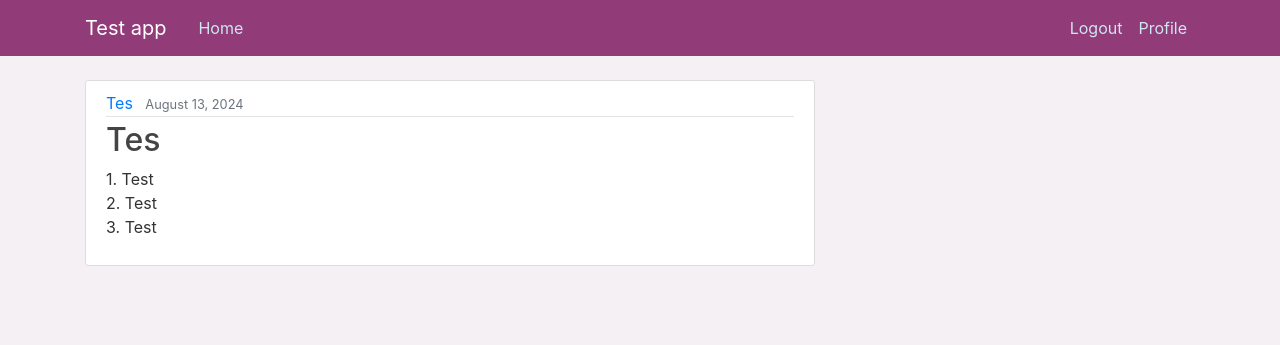
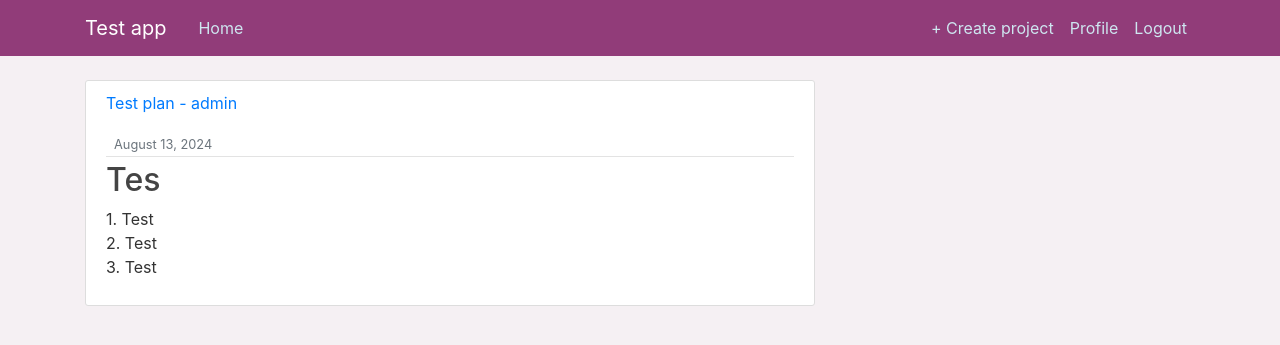
Before and after one commit to mangofoxx/ppp_test_application, a Django app: page /projects/2/2 in a window 1280 px wide. Shown: the top 345 px of the page. Run offline with Django 5.2, Linux system fonts and the light colour scheme; a user stored in the database is signed in; data comes from the database, SQL or seed files in the repository; both versions use the stored data as it was after the commit; some libraries are stand-ins or nearby versions.

Commit message:
feat: Add test scenario create/update/view

```diff
--- a/test_application/test_ops/templates/test_ops/base.html
+++ b/test_application/test_ops/templates/test_ops/base.html
@@ -32,8 +32,9 @@
             </div>
             <div class="navbar-nav">
                 {% if user.is_authenticated %}
-                    <a class="nav-item nav-link" href="{% url 'logout' %}">Logout</a>
-                    <a class="nav-item nav-link" href="{% url 'profile' %}">Profile</a>
+                 <a class="nav-item nav-link" href="{% url 'project-create' %}">+ Create project</a>
+                 <a class="nav-item nav-link" href="{% url 'profile' %}">Profile</a>
+                 <a class="nav-item nav-link" href="{% url 'logout' %}">Logout</a>
                 {% else %}
                   <a class="nav-item nav-link" href="{% url 'login' %}">Login</a>
                   <a class="nav-item nav-link" href="{% url 'register' %}">Register</a>
--- a/test_application/test_ops/templates/test_ops/home.html
+++ b/test_application/test_ops/templates/test_ops/home.html
@@ -10,6 +10,9 @@
                   <small class="text-muted">{{ project.date_created }}</small>
                 </div>
               {% endfor %}
+                <div class="article-metadata">
+                  <a class="btn btn-lg btn-primary my-button-color" href="{% url 'project-create' %}">Create</a>
+                </div>
               {% else %}
                 <div class="card text-center">
                   <div class="card-header">
--- a/test_application/test_ops/templates/test_ops/test_scenario_detail.html
+++ b/test_application/test_ops/templates/test_ops/test_scenario_detail.html
@@ -4,15 +4,16 @@
     <article class="media content-section">
           <div class="media-body">
             <div class="article-metadata">
-              <a class="mr-2" href="#">{{ object.title }}</a>
+              <a class="mr-2" href="{% url 'project-details' object.project_id %}">
+                  <p>{{ object.project.title }}</p>
+              </a>
               <small class="text-muted">{{ object.date_created|date:"F d, Y" }}</small>
             </div>
             <h2>{{ object.title }}</h2>
             <p class="article-content">{{ object.description }}</p>
             <div>
-                {% if object.author == user %}
-                    <a class="btn-secondary btn-sm mt-1 mb-1" href="#">Update</a>
-                    <a class="btn-danger btn-sm mt-1 mb-1" href="#">Delete</a>
+                {% if object.owner == user %}
+                    <a class="btn-danger btn-sm mt-1 mb-1" href="{% url 'test_scenario-delete' object.project_id object.id %}">Delete</a>
                 {% endif %}
             </div>
           </div>
--- a/test_application/test_ops/urls.py
+++ b/test_application/test_ops/urls.py
@@ -1,8 +1,20 @@
 from django.urls import path
-from test_ops.views import HomeView, ProjectDetailsView, TestScenarioView
+from test_ops.views import (
+    HomeView,
+    ProjectDetailsView,
+    TestScenarioView,
+    TestScenarioCreateView,
+    TestScenarioDeleteView,
+    ProjectCreateView,
+    ProjectDeleteView
+)
 
 urlpatterns = [
     path('', HomeView.as_view(), name='test_ops-home'),
     path('projects/<int:pk>', ProjectDetailsView.as_view(), name='project-details'),
-    path('projects/<int:fk>/<int:pk>', TestScenarioView.as_view(), name='test_scenario-details'),
+    path('projects/new', ProjectCreateView.as_view(), name='project-create'),
+    path('projects/<int:pk>/delete', ProjectDeleteView.as_view(), name='project-delete'),
+    path('projects/<int:project_id>/<int:pk>', TestScenarioView.as_view(), name='test_scenario-details'),
+    path('projects/<int:project_id>/<int:pk>/delete', TestScenarioDeleteView.as_view(), name='test_scenario-delete'),
+    path('projects/<int:project_id>/new/', TestScenarioCreateView.as_view(), name='test_scenario-create'),
 ]
--- a/test_application/test_ops/views.py
+++ b/test_application/test_ops/views.py
@@ -1,29 +1,13 @@
-from django.views.generic import ListView
+from django.contrib.auth.mixins import LoginRequiredMixin, UserPassesTestMixin
+from django.urls import reverse_lazy
+from django.views.generic import ListView, CreateView, DeleteView
 from django.views.generic.detail import DetailView
 
 from test_ops.models import Project, TestScenario
 
-"""
-TODO Projects should be loaded into view
-"""
-
 
 class ProjectListView(ListView):
     pass
-
-
-projects = [
-    {
-        'project_name': 'Project 1',
-        'project_description': 'Desc Project 1',
-        'date_added': 'Avgust 10 2024'
-    },
-    {
-        'project_name': 'Project 2',
-        'project_description': 'Desc Project 2',
-        'date_added': 'Avgust 10 2024'
-    }
-]
 
 
 class HomeView(ListView):
@@ -48,3 +32,69 @@ class TestScenarioView(DetailView):
     model = TestScenario
     template_name = 'test_ops/test_scenario_detail.html'
     context_object_name = 'tests'
+
+    def get_context_data(self, **kwargs):
+        context = super().get_context_data(**kwargs)
+        context['project'] = Project.objects.filter(id=self.object.project_id).first()
+        return context
+
+
+class TestScenarioCreateView(LoginRequiredMixin, CreateView):
+    model = TestScenario
+    fields = ['title', 'description']
+
+    def get_success_url(self):
+        return reverse_lazy('project-details', kwargs={'pk': self.object.project_id})
+
+    def form_valid(self, form):
+        form.instance.owner = self.request.user
+        form.instance.project_id = self.kwargs.get('project_id')
+        return super().form_valid(form)
+
+
+class ProjectCreateView(LoginRequiredMixin, CreateView):
+    model = Project
+    fields = ['title', 'description']
+
+    def get_success_url(self):
+        return reverse_lazy('project-details', kwargs={'pk': self.object.pk})
+
+    def form_valid(self, form):
+        form.instance.owner = self.request.user
+        return super().form_valid(form)
+
+
+class ProjectDeleteView(LoginRequiredMixin, UserPassesTestMixin, DeleteView):
+    model = Project
+    success_url = '/'
+
+    def test_func(self):
+        """
+        Check if current user is owner of the project
+        :return: Boolean
+        """
+        project = self.get_object()
+
+        if project.owner == self.request.user:  # Check if current user is owner
+            return True
+
+        return False
+
+
+class TestScenarioDeleteView(LoginRequiredMixin, UserPassesTestMixin, DeleteView):
+    model = TestScenario
+
+    def get_success_url(self):
+        return reverse_lazy('project-details', kwargs={'pk': self.object.project_id})
+
+    def test_func(self):
+        """
+        Check if current user is owner of the project
+        :return: Boolean
+        """
+        test_scenario = self.get_object()
+
+        if test_scenario.owner == self.request.user:  # Check if current user is owner
+            return True
+
+        return False
```
Also changed, not shown: test_application/test_ops/templates/test_ops/project_confirm_delete.html (added, +24 -0 lines), test_application/test_ops/templates/test_ops/project_detail.html (+7 -3 lines), test_application/test_ops/templates/test_ops/project_form.html (added, +25 -0 lines), test_application/test_ops/templates/test_ops/testscenario_confirm_delete.html (added, +24 -0 lines), test_application/test_ops/templates/test_ops/testscenario_form.html (added, +25 -0 lines), test_application/db.sqlite3, test_application/test_ops/migrations/0001_initial.py (added), test_application/test_ops/migrations/0002_testscenario_owner_alter_testscenario_project.py (added).
